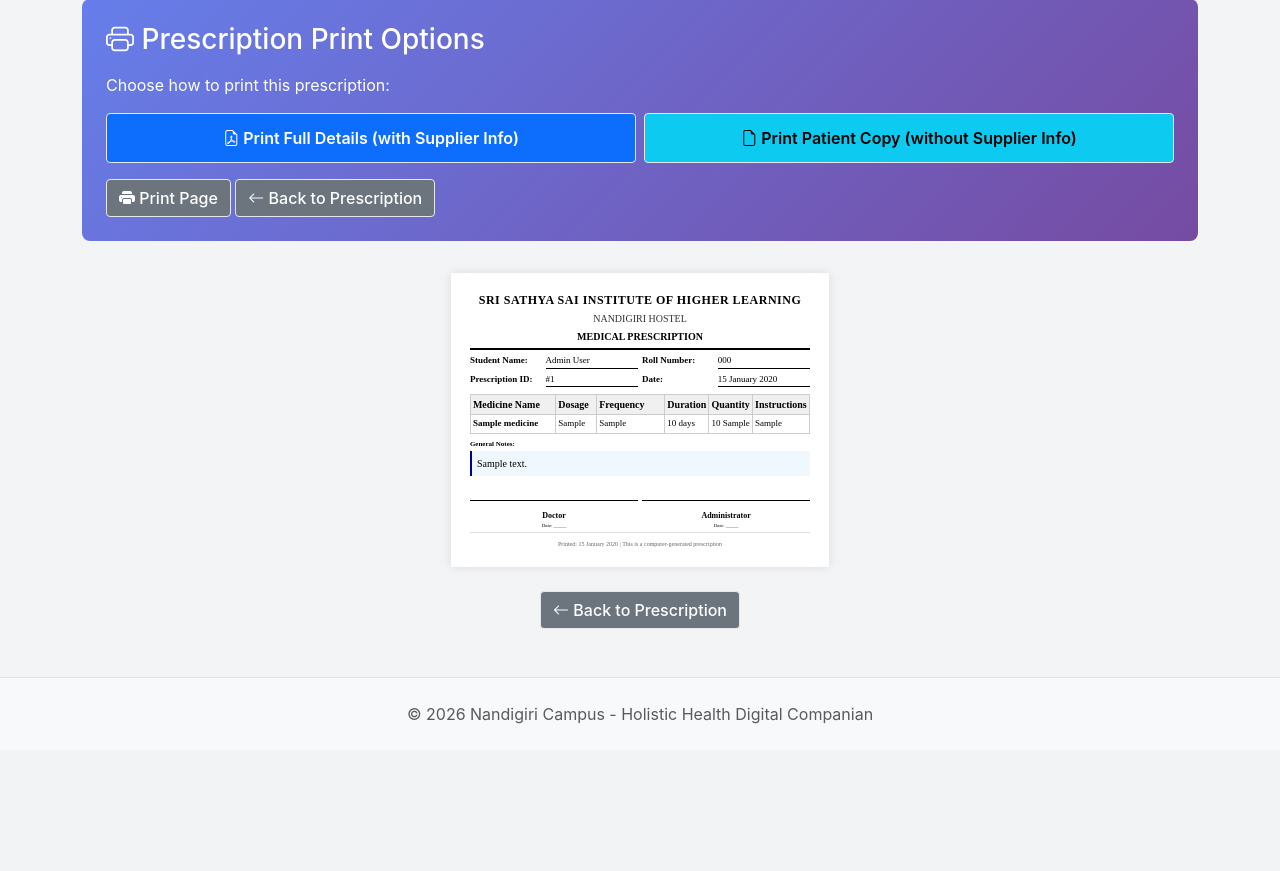
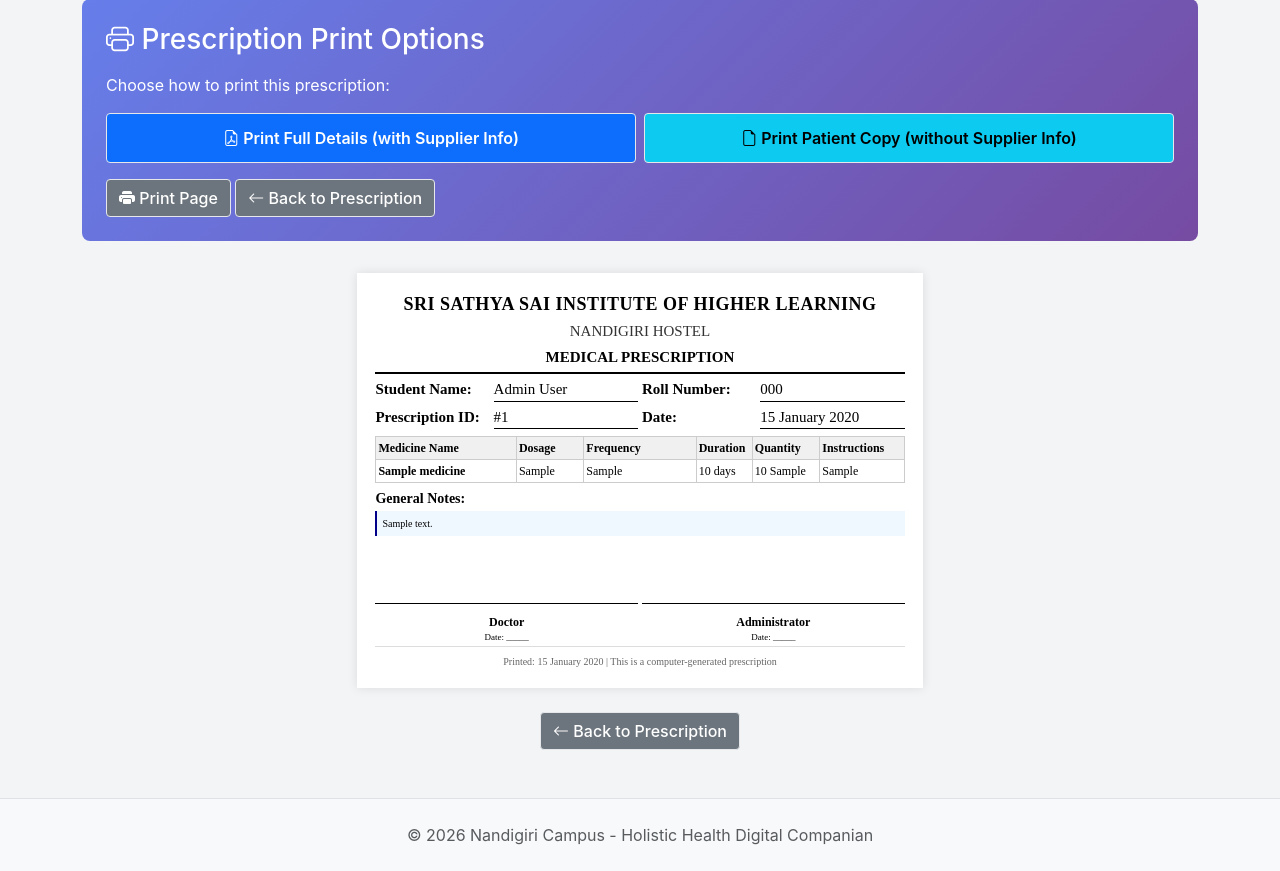
Before and after one commit to nj2216/h2-system, a Flask app: template app/templates/health/print_prescription.html in a window 1280 px wide. Shown: the part 82-953 px from the top of the page. Before the commit the page ends 806 px from the top, so only its background shows below. Run offline with Flask 3, Linux system fonts and the light colour scheme; tables that the repository leaves empty hold one stand-in row (values such as "Sample post"); the template is opened without the code that fills it: values that come from a table or form of the project are taken from there, most other values are stand-ins (such as "Sample title", 1, 10 or a date in 2020); some libraries are stand-ins or nearby versions.

Commit message:
Optimized print for A5
Optimized the print page to support for A5

```diff
--- a/app/templates/health/print_prescription.html
+++ b/app/templates/health/print_prescription.html
@@ -37,7 +37,7 @@
         }
 
         @page {
-            size: A6;
+            size: A5;
             margin: 0mm;
         }
     }
@@ -46,15 +46,15 @@
         background: white;
         width: 100%;
         color: #000;
-        max-width: 100mm;
-        height: 78mm;
+        max-width: 150mm;
+        height: 110mm;
         margin: 0 auto;
         padding: 5mm;
         box-shadow: 0 0 10px rgba(0, 0, 0, 0.1);
         font-family: "Times New Roman", Times, serif;
         display: flex;
         flex-direction: column;
-        font-size: 9px;
+        font-size: 14px;
     }
 
     /* Header */
@@ -66,7 +66,7 @@
     }
 
     .institute-name {
-        font-size: 12px;
+        font-size: 18px;
         font-weight: bold;
         margin: 0 0px 0px 0;
         letter-spacing: 0.5px;
@@ -74,13 +74,13 @@
     }
 
     .hostel-name {
-        font-size: 10px;
+        font-size: 15px;
         margin: 2px 0 0 0;
         color: #333;
     }
 
     .prescription-title {
-        font-size: 10px;
+        font-size: 15px;
         font-weight: bold;
         margin-top: 3px;
     }
@@ -96,7 +96,7 @@
         grid-template-columns: 1fr 1fr;
         gap: 4px;
         margin-bottom: 4px;
-        font-size: 9px;
+        font-size: 15px;
     }
 
     .info-item {
@@ -119,7 +119,7 @@
         width: 100%;
         border-collapse: collapse;
         margin: 3px 0;
-        font-size: 7px;
+        font-size: 12px;
     }
 
     .medicines-table thead {
@@ -147,7 +147,7 @@
     /* Notes Section */
     .notes-section {
         margin: 2px 0;
-        font-size: 7px;
+        font-size: 14px;
     }
 
     .notes-label {
@@ -161,7 +161,7 @@
         display: grid;
         grid-template-columns: 1fr 1fr;
         gap: 4px;
-        font-size: 10px;
+        font-size: 14px;
     }
 
     .signature-box {
@@ -176,13 +176,13 @@
 
     .signature-label {
         font-weight: bold;
-        font-size: 8px;
+        font-size: 12px;
     }
 
     /* Footer */
     .print-footer {
         text-align: center;
-        font-size: 6px;
+        font-size: 10px;
         color: #666;
         margin-top: 2px;
         padding-top: 2px;
@@ -290,7 +290,7 @@
         <!-- Medicines Table -->
         {% if prescription.items %}
         <table class="medicines-table">
-            <thead style="font-size: 10px;">
+            <thead>
                 <tr>
                     <th style="width: 25%;">Medicine Name</th>
                     <th style="width: 12%;">Dosage</th>
@@ -301,7 +301,7 @@
                     <!-- <th style="width: 11%;">Status</th> -->
                 </tr>
             </thead>
-            <tbody style="font-size: 9px;">
+            <tbody>
                 {% for item in prescription.items %}
                 <tr>
                     <td>
@@ -353,12 +353,12 @@
             <div class="signature-box">
                 <div class="signature-line"></div>
                 <div class="signature-label">Doctor</div>
-                <div style="font-size: 5px;">Date: _____</div>
+                <div style="font-size: 9px;">Date: _____</div>
             </div>
             <div class="signature-box">
                 <div class="signature-line"></div>
                 <div class="signature-label">Administrator</div>
-                <div style="font-size: 5px;">Date: _____</div>
+                <div style="font-size: 9px;">Date: _____</div>
             </div>
         </div>
 
```
